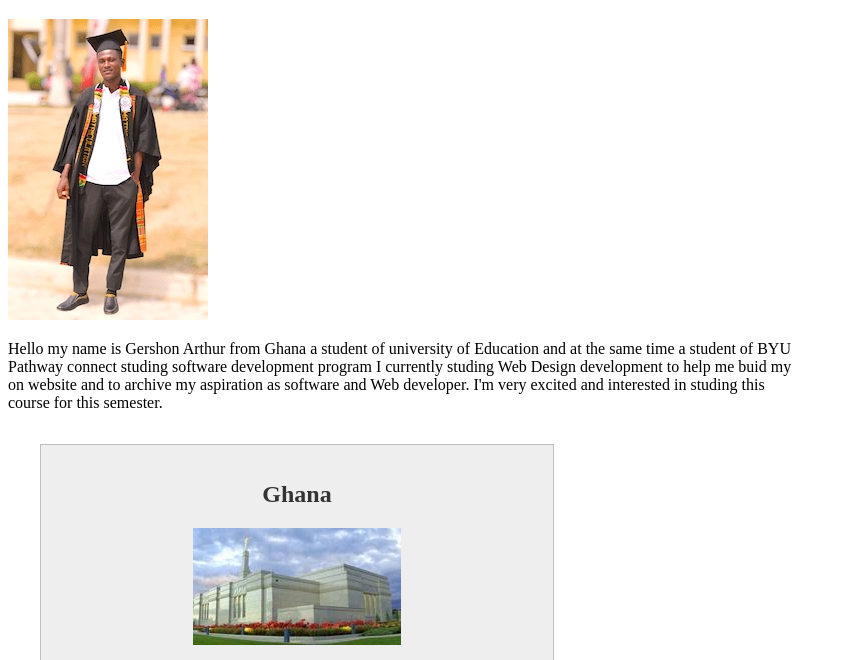
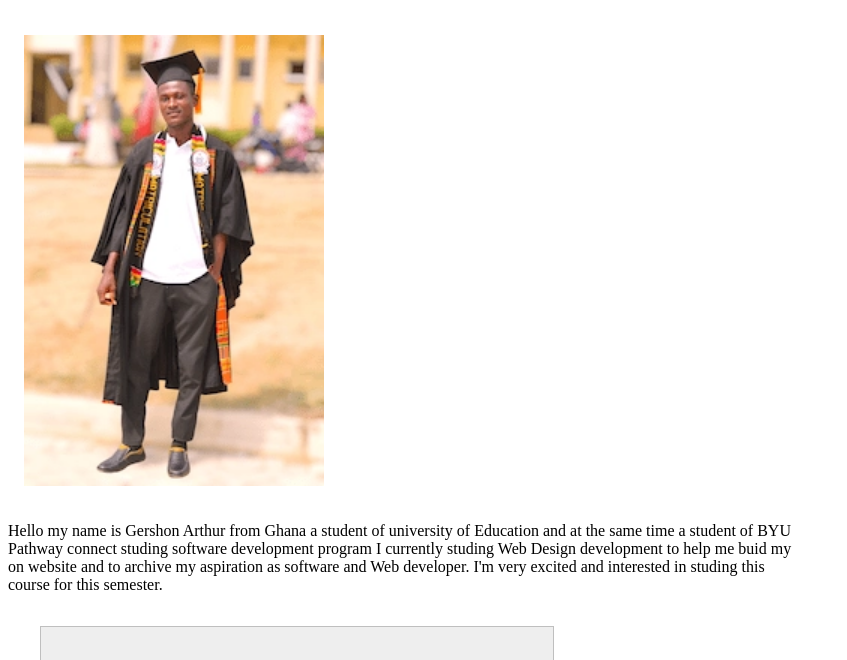
Before and after one commit to gershon-project/wdd130, a plain HTML site: page index.html in a window 1280 px wide. Shown: the part 87-747 px from the top of the page, without its empty margins (0-847 px from the left). Drawn offline with Linux system fonts and the light colour scheme.

Commit message:
corrected

```diff
--- a/styles/index.css
+++ b/styles/index.css
@@ -4,8 +4,10 @@ main {
 
 
 main img {
-    width: 200px;
+    width: 300px;
     height: auto;
+    padding: 1rem ;
+    border:  20px;
 }
 
 main p {
```
